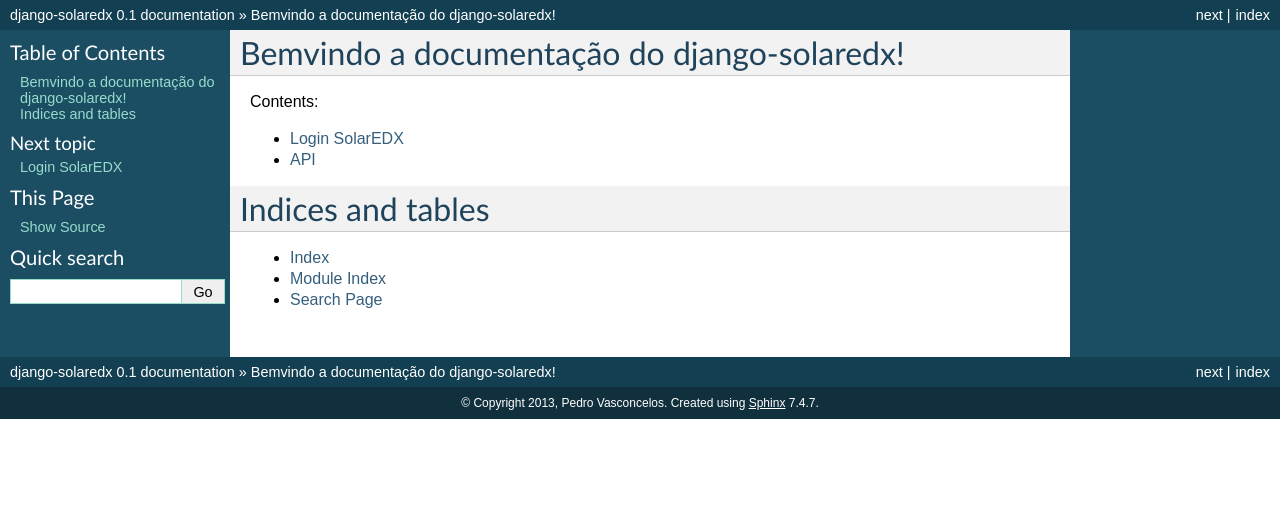
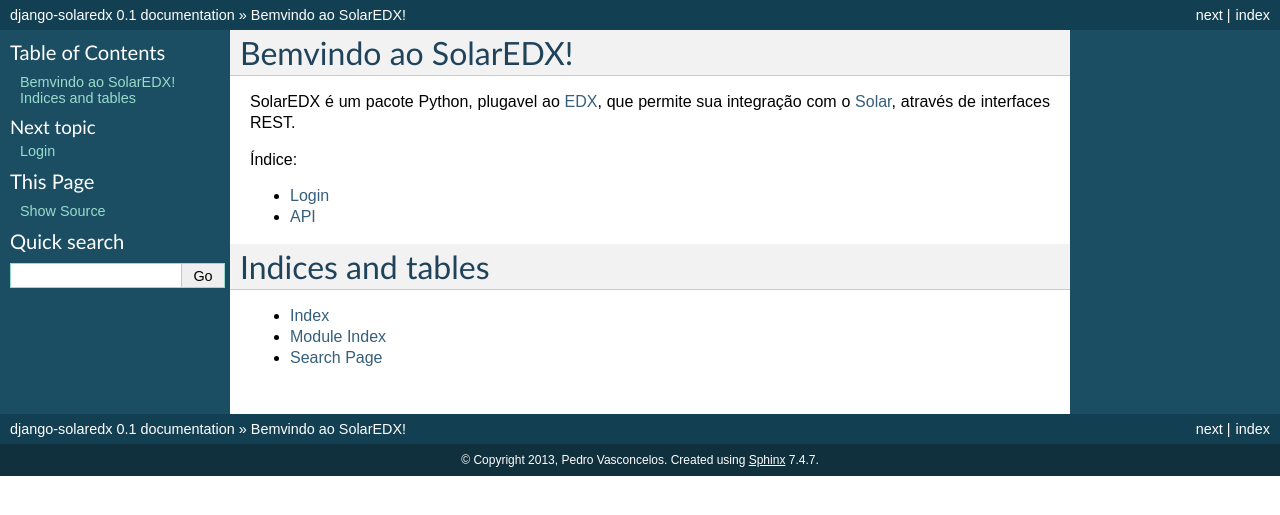
Before and after one commit to ptronico/django-solaredx, a Sphinx documentation site: the page built from docs/index.rst, in a window 1280 px wide. Shown: the top 515 px of the page. Built offline with Sphinx 7.4.7, drawn with Linux system fonts in a browser that asks for light colours.

Commit message:
Inserindo documentação Sphinx.

```diff
--- a/docs/index.rst
+++ b/docs/index.rst
@@ -3,12 +3,14 @@
    You can adapt this file completely to your liking, but it should at least
    contain the root `toctree` directive.
 
-Bemvindo a documentação do django-solaredx!
-===========================================
+Bemvindo ao SolarEDX!
+=====================
 
+SolarEDX é um pacote Python, plugavel ao `EDX <http://code.edx.org/>`_, que
+permite sua integração com o `Solar <http://apolo11teste.virtual.ufc.br/>`_,
+através de interfaces REST.
 
-
-Contents:
+Índice:
 
 .. toctree::
    :maxdepth: 1
--- a/docs/login.rst
+++ b/docs/login.rst
@@ -1,7 +1,7 @@
 .. _login:
 
-Login SolarEDX
-==============
+Login
+=====
 
 Idealmente o sistema de autenticação deverá ser implementado utilizando o
 protocolo `OAuth2 <http://oauth.net/2/>`_. Enquanto isso, será utilizado
```
Also changed, not shown: README.md (+1 -1 lines).
